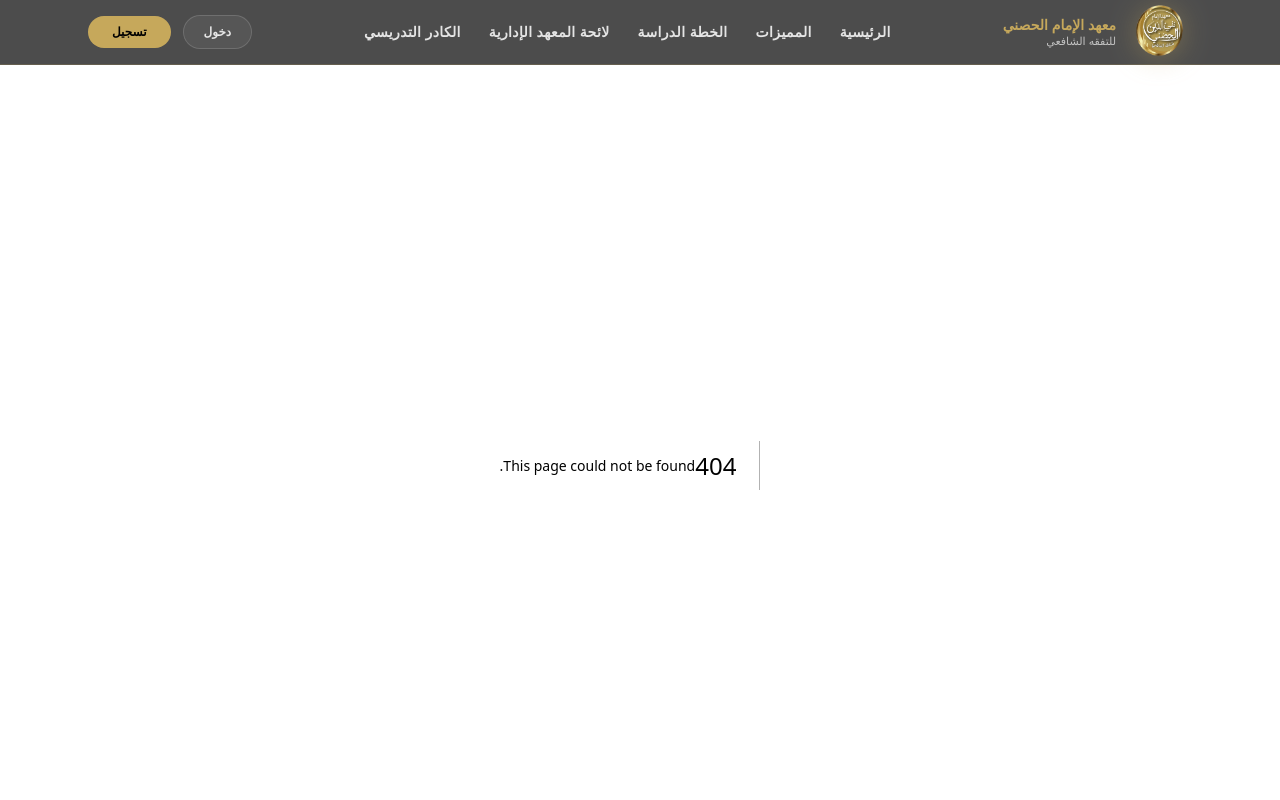
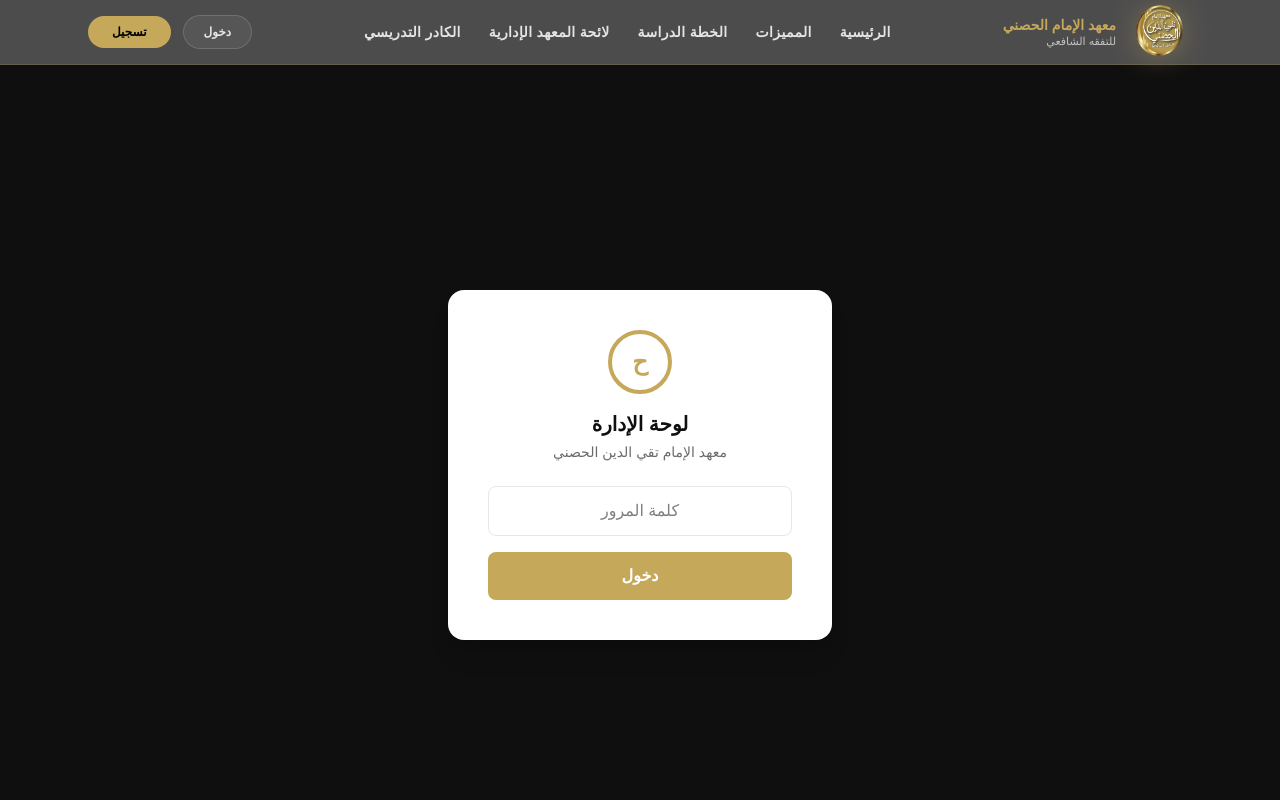
Before and after one commit to txww/alhisni-frontend, a Next.js app: page /hisni-login in a window 1280 px wide. Before the commit this address had no page. Shown: the top 800 px of the page. Built offline with nearby package versions, Linux system fonts and the light colour scheme.

Commit message:
add security middleware and control panel

```diff
--- /dev/null
+++ b/app/api/admin-auth/route.ts
@@ -0,0 +1,21 @@
+import { NextRequest, NextResponse } from "next/server";
+
+export async function POST(req: NextRequest) {
+  const { password } = await req.json();
+  const secret = process.env.ADMIN_SECRET;
+
+  if (!secret || password !== secret) {
+    return NextResponse.json({ error: "Unauthorized" }, { status: 401 });
+  }
+
+  const res = NextResponse.json({ success: true });
+  res.cookies.set("admin_token", secret, {
+    httpOnly: true,
+    secure: process.env.NODE_ENV === "production",
+    sameSite: "strict",
+    maxAge: 7 * 24 * 60 * 60, // 7 أيام
+    path: "/",
+  });
+
+  return res;
+}
--- /dev/null
+++ b/app/hisni-login/page.tsx
@@ -0,0 +1,59 @@
+"use client";
+import { useState } from "react";
+import { useRouter } from "next/navigation";
+
+export default function AdminLoginPage() {
+  const router = useRouter();
+  const [password, setPassword] = useState("");
+  const [error, setError] = useState("");
+  const [loading, setLoading] = useState(false);
+
+  const handleLogin = async () => {
+    setLoading(true);
+    setError("");
+
+    const res = await fetch("/api/admin-auth", {
+      method: "POST",
+      headers: { "Content-Type": "application/json" },
+      body: JSON.stringify({ password }),
+    });
+
+    if (res.ok) {
+      router.push("/hisni-control-panel/students");
+    } else {
+      setError("كلمة المرور غير صحيحة");
+    }
+    setLoading(false);
+  };
+
+  return (
+    <main className="min-h-screen bg-[var(--lux-black)] flex items-center justify-center px-4">
+      <div className="bg-white rounded-2xl shadow-xl p-10 w-full max-w-sm text-center">
+        <div className="w-16 h-16 rounded-full border-4 border-[var(--gold)] flex items-center justify-center mx-auto mb-4">
+          <span className="text-[var(--gold)] text-2xl font-bold">ح</span>
+        </div>
+        <h2 className="text-xl font-bold text-[var(--lux-black)] mb-1">لوحة الإدارة</h2>
+        <p className="text-[var(--text-gray)] text-sm mb-6">معهد الإمام تقي الدين الحصني</p>
+
+        {error && (
+          <div className="mb-4 p-3 bg-red-50 border border-red-200 rounded-lg text-red-600 text-sm">
+            {error}
+          </div>
+        )}
+
+        <input
+          type="password"
+          value={password}
+          onChange={(e) => setPassword(e.target.value)}
+          onKeyDown={(e) => e.key === "Enter" && handleLogin()}
+          placeholder="كلمة المرور"
+          className="w-full border border-gray-200 rounded-lg px-4 py-3 text-center text-black bg-white focus:outline-none focus:border-[var(--gold)] transition mb-4"
+        />
+        <button onClick={handleLogin} disabled={loading}
+          className="w-full bg-[var(--gold)] text-white py-3 rounded-lg font-semibold hover:opacity-90 transition disabled:opacity-60">
+          {loading ? "جاري التحقق..." : "دخول"}
+        </button>
+      </div>
+    </main>
+  );
+}
--- /dev/null
+++ b/middleware.ts
@@ -0,0 +1,22 @@
+import { NextRequest, NextResponse } from "next/server";
+
+export function middleware(req: NextRequest) {
+  const { pathname } = req.nextUrl;
+
+  if (pathname.startsWith("/hisni-control-panel")) {
+    const token = req.cookies.get("admin_token")?.value;
+    const secret = process.env.ADMIN_SECRET;
+
+    if (token && token === secret) {
+      return NextResponse.next();
+    }
+
+    return NextResponse.redirect(new URL("/hisni-login", req.url));
+  }
+
+  return NextResponse.next();
+}
+
+export const config = {
+  matcher: ["/hisni-control-panel/:path*"],
+};
```
Also changed, not shown: app/hisni-control-panel/students/page.tsx (renamed from app/admin/students/page.tsx).
